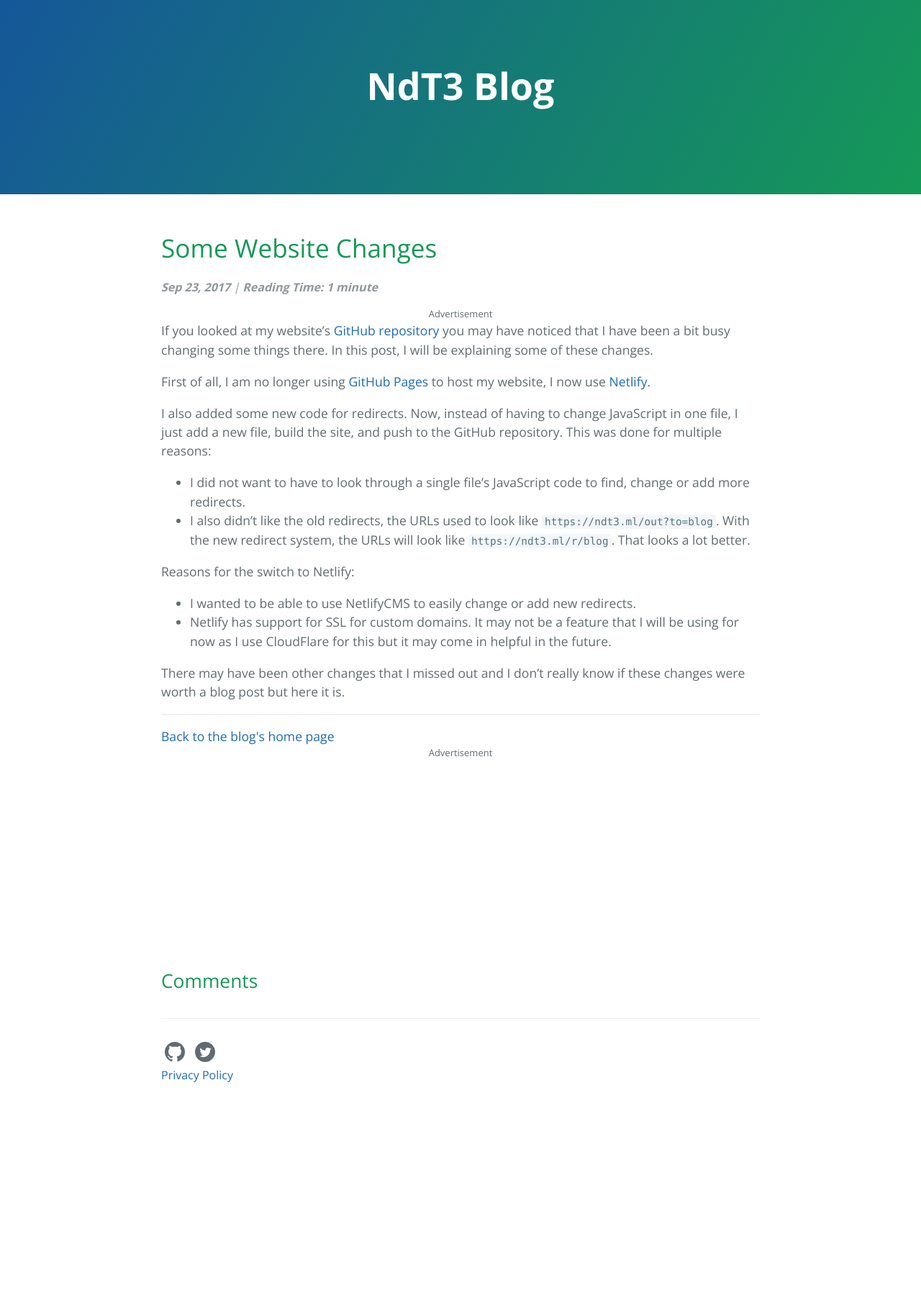
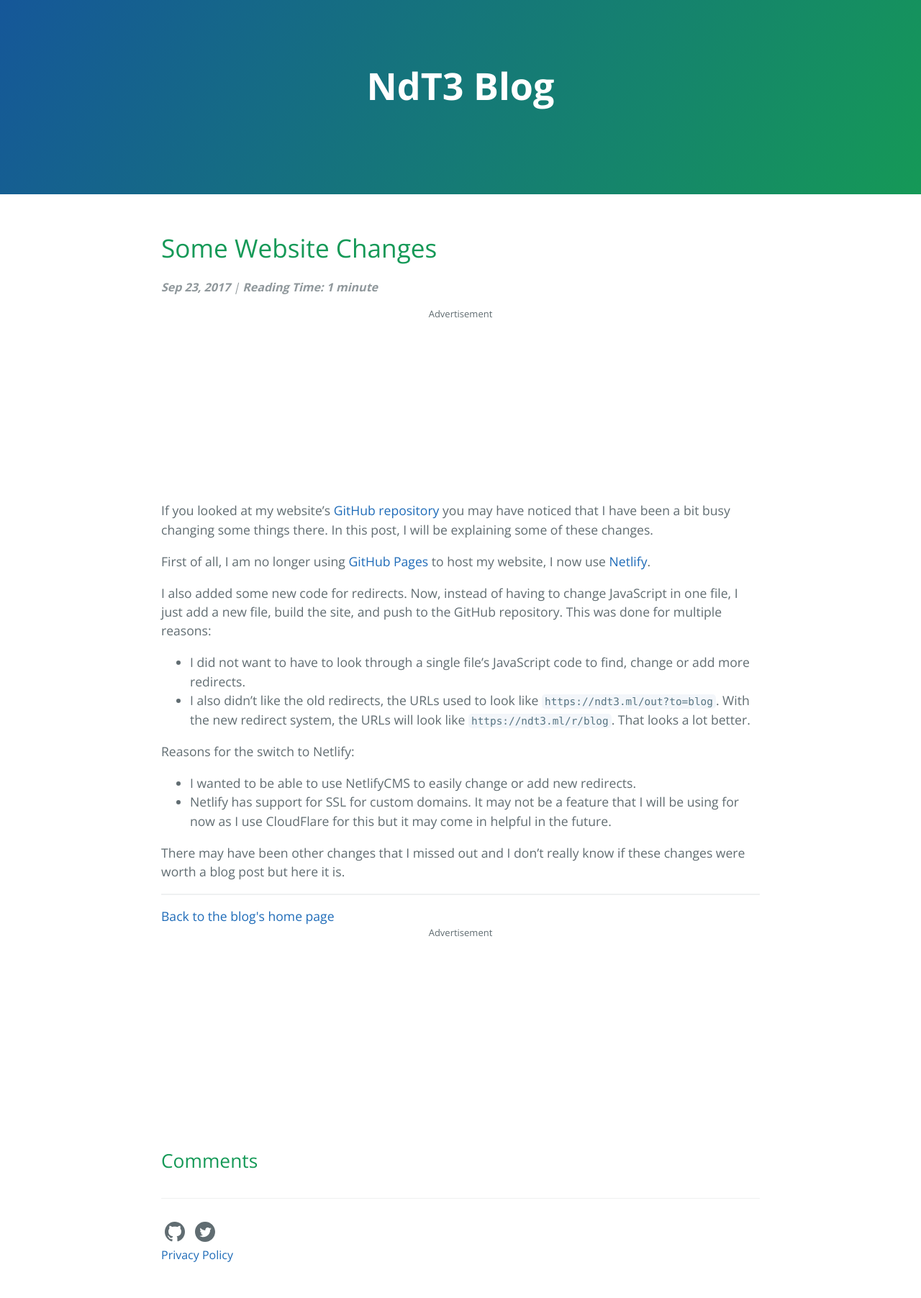
Before and after one commit to TrueWinter/blog, a Jekyll site: the page built from _posts/2017-09-23-some-website-changes.md, in a window 1280 px wide. Shown: the whole page at 72% size. Built offline with Jekyll 4.4.1, drawn with Linux system fonts in a browser that asks for light colours; comment, search, counter and statistics services are not loaded; before the commit the page ends 1554 px from its top, so only the background shows below that; grey boxes are pictures that could not be loaded.

Commit message:
Update default.html

```diff
--- a/_layouts/default.html
+++ b/_layouts/default.html
@@ -110,7 +110,7 @@
 
         </p>
 <!--<div class="ad" style="text-align: center;font-size: small;">Advertisement<center><iframe data-aa="887950" src="" data-src="//ad.a-ads.com/887950?size=300x250" scrolling="no" style="width:300px; height:250px; border:0px; padding:0;overflow:hidden" allowtransparency="true"></iframe></center></div>-->
-<div class="ad" style="text-align: center;font-size: small;">Advertisement<center><script id="hr-ad1" data-cfasync='false' type='text/javascript' data-src='//p364639.clksite.com/adServe/banners?tid=364639_714740_0'></script></center></div>
+<div class="ad" style="text-align: center;font-size: small;">Advertisement<center><div style="height: 250px;width: 300px;"><script id="hr-ad1" data-cfasync='false' type='text/javascript' data-src='//p364639.clksite.com/adServe/banners?tid=364639_714740_0'></script></div></center></div>
 <noscript>
 <div class="ad-ns" style="text-align: center;font-size: small;">Advertisement<center><iframe data-aa="887950" src="//ad.a-ads.com/887950?size=300x250" scrolling="no" style="width:300px; height:250px; border:0px; padding:0;overflow:hidden" allowtransparency="true"></iframe></center></div>
 </noscript>
```
